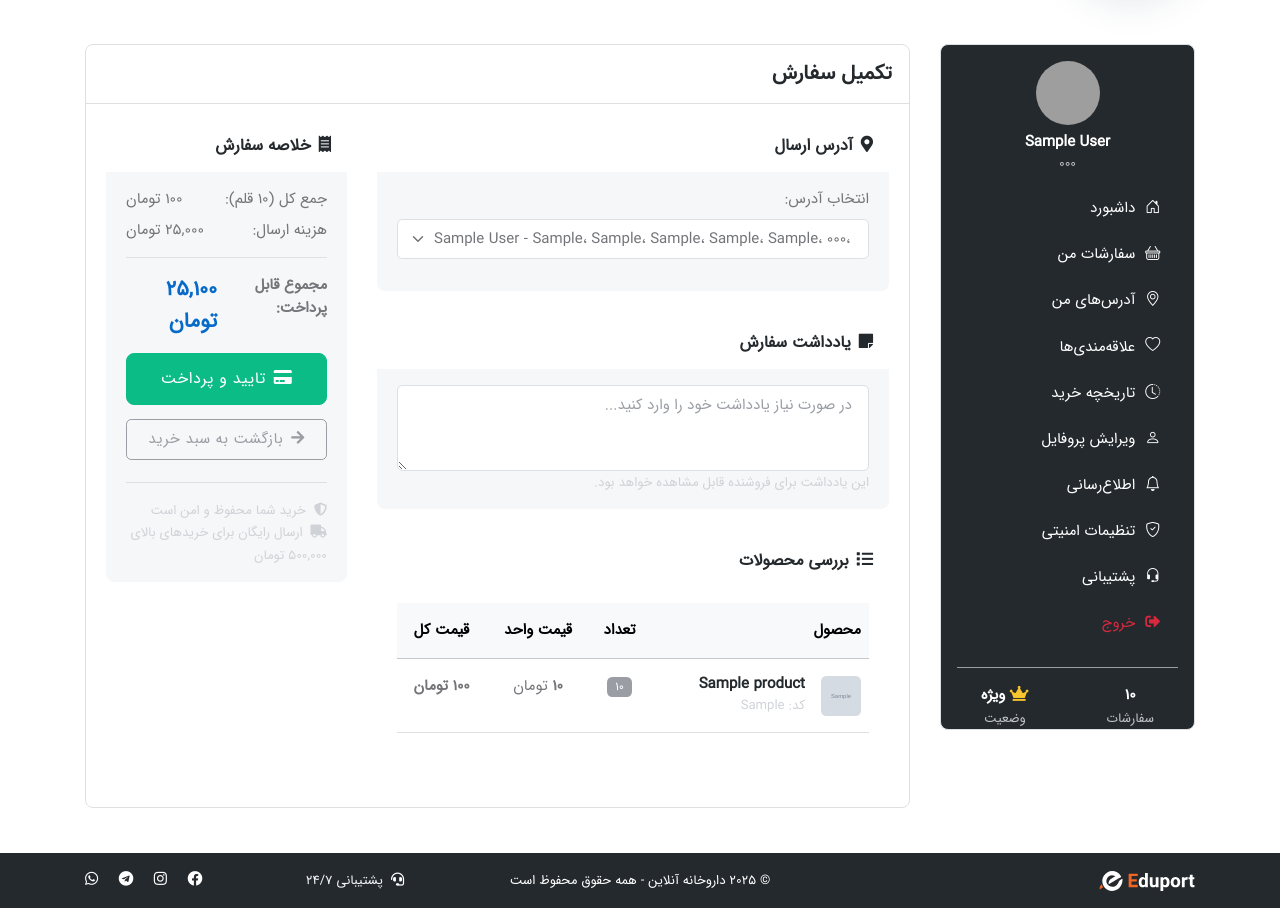
After one commit to capamir/django-drug-store, a Django app: page /orders/checkout/ in a window 1280 px wide. The commit adds this page. Shown: the part 383-1291 px from the top of the page. Run offline with Django 5.2, Linux system fonts and the light colour scheme; a user stored in the database is signed in; tables that the repository leaves empty hold one stand-in row (values such as "Sample post"); grey boxes marked "Sample" are stand-in pictures; some libraries are stand-ins or nearby versions; grey boxes are pictures that could not be loaded.

Commit message:
chechout

```diff
--- a/orders/templates/orders/cart_detail.html
+++ b/orders/templates/orders/cart_detail.html
@@ -170,9 +170,10 @@
                                 </div>
 
                                 <div class="d-grid gap-2">
-                                    <a href="" class="btn btn-primary btn-lg">
-                                        ادامه خرید
+                                    <a href="{% url 'orders:checkout' %}" class="btn btn-primary btn-lg">
+                                        <i class="fas fa-credit-card me-2"></i>ادامه خرید و تکمیل سفارش
                                     </a>
+
                                     <form method="post" action="{% url 'orders:clear_cart' %}" class="mt-2">
                                         {% csrf_token %}
                                         <button type="submit"
--- /dev/null
+++ b/orders/templates/orders/checkout.html
@@ -0,0 +1,266 @@
+{% extends 'profile-base.html' %}
+{% load static %}
+{% load humanize %}
+
+{% block title %}تکمیل سفارش{% endblock %}
+
+{% block content %}
+<!-- Main content START -->
+<div class="col-xl-9">
+    <!-- Card START -->
+    <div class="card border bg-transparent rounded-3">
+        <!-- Card header START -->
+        <div class="card-header bg-transparent border-bottom">
+            <h3 class="mb-0 fs-5 ff-vb">تکمیل سفارش</h3>
+        </div>
+        <!-- Card header END -->
+
+        <!-- Card body START -->
+        <div class="card-body">
+            {% if cart_items %}
+                <form method="post">
+                    {% csrf_token %}
+
+                    <div class="row">
+                        <!-- Order Details Section -->
+                        <div class="col-lg-8">
+                            <!-- Address Selection START -->
+                            <div class="card bg-light mb-4">
+                                <div class="card-header">
+                                    <h5 class="mb-0">
+                                        <i class="fas fa-map-marker-alt me-2"></i>آدرس ارسال
+                                    </h5>
+                                </div>
+                                <div class="card-body">
+                                    {% if user_addresses %}
+                                        <div class="mb-3">
+                                            <label for="address_id" class="form-label">انتخاب آدرس:</label>
+                                            <select name="address_id" id="address_id" class="form-select" required>
+                                                <option value="">-- انتخاب آدرس --</option>
+                                                {% for address in user_addresses %}
+                                                <option value="{{ address.id }}"
+                                                        {% if default_address and address.id == default_address.id %}selected{% endif %}>
+                                                    {{ address.title }} - {{ address.get_full_address }}
+                                                </option>
+                                                {% endfor %}
+                                            </select>
+                                        </div>
+                                    {% else %}
+                                        <div class="alert alert-warning">
+                                            <i class="fas fa-exclamation-triangle me-2"></i>
+                                            شما هنوز آدرسی ثبت نکرده‌اید.
+                                            {% comment %} <a href="{% url 'users:add_address' %}" class="alert-link">افزودن آدرس جدید</a> {% endcomment %}
+                                            <a href="" class="alert-link">افزودن آدرس جدید</a>
+                                        </div>
+                                    {% endif %}
+                                </div>
+                            </div>
+                            <!-- Address Selection END -->
+
+                            <!-- Customer Notes START -->
+                            <div class="card bg-light mb-4">
+                                <div class="card-header">
+                                    <h5 class="mb-0">
+                                        <i class="fas fa-sticky-note me-2"></i>یادداشت سفارش
+                                    </h5>
+                                </div>
+                                <div class="card-body">
+                                    <textarea name="customer_notes"
+                                              id="customer_notes"
+                                              class="form-control"
+                                              rows="3"
+                                              placeholder="در صورت نیاز یادداشت خود را وارد کنید..."></textarea>
+                                    <small class="text-muted">این یادداشت برای فروشنده قابل مشاهده خواهد بود.</small>
+                                </div>
+                            </div>
+                            <!-- Customer Notes END -->
+
+                            <!-- Order Items Review START -->
+                            <div class="card mb-4">
+                                <div class="card-header">
+                                    <h5 class="mb-0">
+                                        <i class="fas fa-list me-2"></i>بررسی محصولات
+                                    </h5>
+                                </div>
+                                <div class="card-body">
+                                    <div class="table-responsive">
+                                        <table class="table table-hover">
+                                            <thead class="table-light">
+                                                <tr>
+                                                    <th>محصول</th>
+                                                    <th class="text-center">تعداد</th>
+                                                    <th class="text-center">قیمت واحد</th>
+                                                    <th class="text-center">قیمت کل</th>
+                                                </tr>
+                                            </thead>
+                                            <tbody>
+                                                {% for item in cart_items %}
+                                                <tr>
+                                                    <!-- Product info -->
+                                                    <td>
+                                                        <div class="d-flex align-items-center">
+                                                            {% if item.product.image %}
+                                                            <img src="{{ item.product.image.url }}"
+                                                                 alt="{{ item.product.name }}"
+                                                                 class="rounded me-3"
+                                                                 style="width: 40px; height: 40px; object-fit: cover;">
+                                                            {% endif %}
+                                                            <div>
+                                                                <h6 class="mb-0">{{ item.product.name }}</h6>
+                                                                <small class="text-muted">کد: {{ item.product.sku }}</small>
+                                                            </div>
+                                                        </div>
+                                                    </td>
+
+                                                    <!-- Quantity -->
+                                                    <td class="text-center">
+                                                        <span class="badge bg-secondary">{{ item.quantity }}</span>
+                                                    </td>
+
+                                                    <!-- Unit price -->
+                                                    <td class="text-center">
+                                                        {% if item.product.has_discount %}
+                                                            <span class="text-decoration-line-through text-muted small">
+                                                                {{ item.product.unit_price|floatformat:0|intcomma }}
+                                                            </span><br>
+                                                            <span class="text-success fw-bold">
+                                                                {{ item.product.effective_unit_price|floatformat:0|intcomma }}
+                                                            </span>
+                                                        {% else %}
+                                                            <span class="fw-bold">{{ item.product.unit_price|floatformat:0|intcomma }}</span>
+                                                        {% endif %}
+                                                        تومان
+                                                    </td>
+
+                                                    <!-- Total price -->
+                                                    <td class="text-center fw-bold">
+                                                        {{ item.line_total|floatformat:0|intcomma }} تومان
+                                                    </td>
+                                                </tr>
+                                                {% endfor %}
+                                            </tbody>
+                                        </table>
+                                    </div>
+                                </div>
+                            </div>
+                            <!-- Order Items Review END -->
+                        </div>
+
+                        <!-- Order Summary Section -->
+                        <div class="col-lg-4">
+                            <!-- Order Summary START -->
+                            <div class="card bg-light position-sticky" style="top: 120px;">
+                                <div class="card-header">
+                                    <h5 class="mb-0">
+                                        <i class="fas fa-receipt me-2"></i>خلاصه سفارش
+                                    </h5>
+                                </div>
+                                <div class="card-body">
+                                    <!-- Summary items -->
+                                    <div class="d-flex justify-content-between mb-2">
+                                        <span>جمع کل ({{ cart_totals.total_items }} قلم):</span>
+                                        <span>{{ cart_totals.subtotal|floatformat:0|intcomma }} تومان</span>
+                                    </div>
+
+                                    {% if cart_totals.has_discount %}
+                                    <div class="d-flex justify-content-between mb-2 text-success">
+                                        <span>تخفیف:</span>
+                                        <span>-{{ cart_totals.discount_amount|floatformat:0|intcomma }} تومان</span>
+                                    </div>
+                                    {% endif %}
+
+                                    <div class="d-flex justify-content-between mb-2">
+                                        <span>هزینه ارسال:</span>
+                                        <span>
+                                            {% if cart_totals.shipping_cost > 0 %}
+                                                {{ cart_totals.shipping_cost|floatformat:0|intcomma }} تومان
+                                            {% else %}
+                                                <span class="text-success">رایگان</span>
+                                            {% endif %}
+                                        </span>
+                                    </div>
+
+                                    <hr>
+
+                                    <div class="d-flex justify-content-between mb-3">
+                                        <strong>مجموع قابل پرداخت:</strong>
+                                        <strong class="text-primary fs-5">{{ cart_totals.total_amount|floatformat:0|intcomma }} تومان</strong>
+                                    </div>
+
+                                    <!-- Action buttons -->
+                                    <div class="d-grid gap-2">
+                                        <button type="submit" class="btn btn-success btn-lg">
+                                            <i class="fas fa-credit-card me-2"></i>تایید و پرداخت
+                                        </button>
+
+                                        <a href="{% url 'orders:cart_detail' %}" class="btn btn-outline-secondary">
+                                            <i class="fas fa-arrow-right me-2"></i>بازگشت به سبد خرید
+                                        </a>
+                                    </div>
+
+                                    <!-- Additional info -->
+                                    <div class="mt-3 pt-3 border-top">
+                                        <small class="text-muted">
+                                            <i class="fas fa-shield-alt me-1"></i>
+                                            خرید شما محفوظ و امن است
+                                        </small><br>
+                                        <small class="text-muted">
+                                            <i class="fas fa-truck me-1"></i>
+                                            ارسال رایگان برای خریدهای بالای ۵۰۰,۰۰۰ تومان
+                                        </small>
+                                    </div>
+                                </div>
+                            </div>
+                            <!-- Order Summary END -->
+                        </div>
+                    </div>
+                </form>
+
+            {% else %}
+                <!-- Empty cart message START -->
+                <div class="text-center py-5">
+                    <i class="fas fa-shopping-cart fa-4x text-muted mb-3"></i>
+                    <h4 class="mb-3">سبد خرید شما خالی است</h4>
+                    <p class="text-muted mb-4">
+                        برای تکمیل سفارش ابتدا محصولاتی به سبد خرید خود اضافه کنید.
+                    </p>
+                    <a href="{% url 'products:product_list' %}" class="btn btn-primary">
+                        <i class="fas fa-pills me-2"></i>شروع خرید
+                    </a>
+                </div>
+                <!-- Empty cart message END -->
+            {% endif %}
+        </div>
+        <!-- Card body END -->
+    </div>
+    <!-- Card END -->
+</div>
+<!-- Main content END -->
+
+<!-- JavaScript for checkout functionality -->
+<script>
+document.addEventListener('DOMContentLoaded', function() {
+    // Form validation
+    const form = document.querySelector('form');
+    const addressSelect = document.getElementById('address_id');
+
+    if (form) {
+        form.addEventListener('submit', function(e) {
+            if (addressSelect && !addressSelect.value) {
+                e.preventDefault();
+                alert('لطفاً آدرس ارسال را انتخاب کنید.');
+                addressSelect.focus();
+                return false;
+            }
+
+            // Show loading state
+            const submitBtn = form.querySelector('button[type="submit"]');
+            if (submitBtn) {
+                submitBtn.disabled = true;
+                submitBtn.innerHTML = '<i class="fas fa-spinner fa-spin me-2"></i>در حال پردازش...';
+            }
+        });
+    }
+});
+</script>
+{% endblock %}
--- a/orders/urls.py
+++ b/orders/urls.py
@@ -11,4 +11,7 @@ urlpatterns = [
     path('cart/update/<int:item_id>/', views.UpdateCartItemView.as_view(), name='update_cart_item'),
     path('cart/remove/<int:item_id>/', views.RemoveCartItemView.as_view(), name='remove_cart_item'),
     path('cart/clear/', views.ClearCartView.as_view(), name='clear_cart'),
+
+    # Checkout & Orders
+    path('checkout/', views.CheckoutView.as_view(), name='checkout'),
 ]
--- a/orders/views.py
+++ b/orders/views.py
@@ -235,3 +235,152 @@ class ClearCartView(LoginRequiredMixin, View):
             messages.info(request, 'سبد خرید شما قبلاً خالی است.')
 
         return redirect('orders:cart_detail')
+
+
+class CheckoutView(LoginRequiredMixin, View):
+    """Convert cart to order"""
+
+    def get(self, request):
+        """Show checkout form"""
+        cart = get_object_or_404(Cart, user=request.user)
+
+        if cart.is_empty:
+            messages.error(request, 'سبد خرید شما خالی است.')
+            return redirect('orders:cart_detail')
+
+        # Validate all cart items are still available
+        unavailable_items = []
+        for item in cart.items.all():
+            if not item.product.is_available or item.quantity > item.product.quantity:
+                unavailable_items.append(item)
+
+        if unavailable_items:
+            for item in unavailable_items:
+                messages.warning(
+                    request,
+                    f'محصول "{item.product.name}" دیگر موجود نیست و از سبد خرید حذف شد.'
+                )
+                item.delete()
+            return redirect('orders:cart_detail')
+
+        # Calculate cart totals for display
+        cart_totals = self.calculate_checkout_totals(cart)
+
+        context = {
+            'cart': cart,
+            'cart_items': cart.items.select_related('product'),
+            'cart_totals': cart_totals,
+            'user_addresses': request.user.addresses.filter(is_active=True),
+            'default_address': request.user.get_default_address(),
+        }
+
+        return render(request, 'orders/checkout.html', context)
+
+    def post(self, request):
+        """Process order creation from cart"""
+        cart = get_object_or_404(Cart, user=request.user)
+
+        if cart.is_empty:
+            messages.error(request, 'سبد خرید شما خالی است.')
+            return redirect('orders:cart_detail')
+
+        # Get form data
+        address_id = request.POST.get('address_id')
+        customer_notes = request.POST.get('customer_notes', '')
+
+        if not address_id:
+            messages.error(request, 'لطفاً آدرس ارسال را انتخاب کنید.')
+            return redirect('orders:checkout')
+
+        try:
+            address = request.user.addresses.get(id=address_id, is_active=True)
+            shipping_address = {
+                'title': address.title,
+                'full_address': address.get_full_address(),
+                'recipient_name': address.recipient_name,
+                'recipient_phone': address.recipient_phone,
+                'postal_code': address.postal_code,
+            }
+        except:
+            messages.error(request, 'آدرس انتخاب شده معتبر نیست.')
+            return redirect('orders:checkout')
+
+        try:
+            with transaction.atomic():
+                # Calculate totals
+                cart_totals = self.calculate_checkout_totals(cart)
+
+                # Create order
+                order = Order.objects.create(
+                    user=request.user,
+                    cart=cart,
+                    subtotal=cart_totals['subtotal'],
+                    discount_amount=cart_totals['discount_amount'],
+                    shipping_cost=cart_totals['shipping_cost'],
+                    total_amount=cart_totals['total_amount'],
+                    shipping_address=shipping_address,
+                    customer_notes=customer_notes,
+                    status='pending',
+                    payment_status='pending'
+                )
+
+                # Create order items from cart items
+                for cart_item in cart.items.all():
+                    # Final stock validation
+                    if cart_item.quantity > cart_item.product.quantity:
+                        raise ValueError(f'موجودی {cart_item.product.name} کافی نیست.')
+
+                    OrderItem.objects.create(
+                        order=order,
+                        product=cart_item.product,
+                        product_name=cart_item.product.name,
+                        product_sku=cart_item.product.sku,
+                        unit_price=cart_item.product.unit_price,
+                        quantity=cart_item.quantity,
+                        discount_amount=cart_item.discount_amount,
+                    )
+
+                    # Update product inventory
+                    product = cart_item.product
+                    product.quantity -= cart_item.quantity
+                    product.save()
+
+                # Create status history
+                OrderStatusHistory.objects.create(
+                    order=order,
+                    new_status='pending',
+                    changed_by=request.user,
+                    notes='سفارش ایجاد شد'
+                )
+
+                # Clear cart
+                cart.clear()
+
+                messages.success(
+                    request,
+                    f'سفارش شما با شماره {order.order_number} ثبت شد.'
+                )
+
+                return redirect('orders:order_detail', order_number=order.order_number)
+
+        except ValueError as e:
+            messages.error(request, str(e))
+            return redirect('orders:checkout')
+        except Exception as e:
+            messages.error(request, 'خطا در ثبت سفارش. لطفاً دوباره تلاش کنید.')
+            return redirect('orders:checkout')
+
+    def calculate_checkout_totals(self, cart):
+        """Calculate totals for checkout display"""
+        subtotal = cart.subtotal_price
+        discount_amount = cart.get_total_discount()
+        shipping_cost = Decimal('25000') if subtotal < Decimal('500000') else Decimal('0')
+        total_amount = subtotal + shipping_cost
+
+        return {
+            'subtotal': subtotal,
+            'discount_amount': discount_amount,
+            'shipping_cost': shipping_cost,
+            'total_amount': total_amount,
+            'total_items': cart.total_items,
+        }
--- a/products/templates/products/product_list.html
+++ b/products/templates/products/product_list.html
@@ -53,18 +53,12 @@ Page content START -->
             <div class="rounded-top overflow-hidden position-relative">
             <div class="card-overlay-hover">
                 <!-- Image -->
-        {% if product.image %}
                 <img
                     src="{{ product.image.url }}"
                     class="card-img-top"
                     alt="{{ product.name }}"
                     style="height: 200px; object-fit: cover;"
                 />
-        {% else %}
-          <div class="card-img-top bg-light d-flex align-items-center justify-content-center" style="height: 200px;">
-            <i class="fas fa-pills fa-3x text-muted"></i>
-          </div>
-        {% endif %}
             </div>
 
             <!-- Discount Badge -->
```
Also changed, not shown: media/product_images/default.jpg (added). Lines whose indentation alone changed are shown as unchanged.
